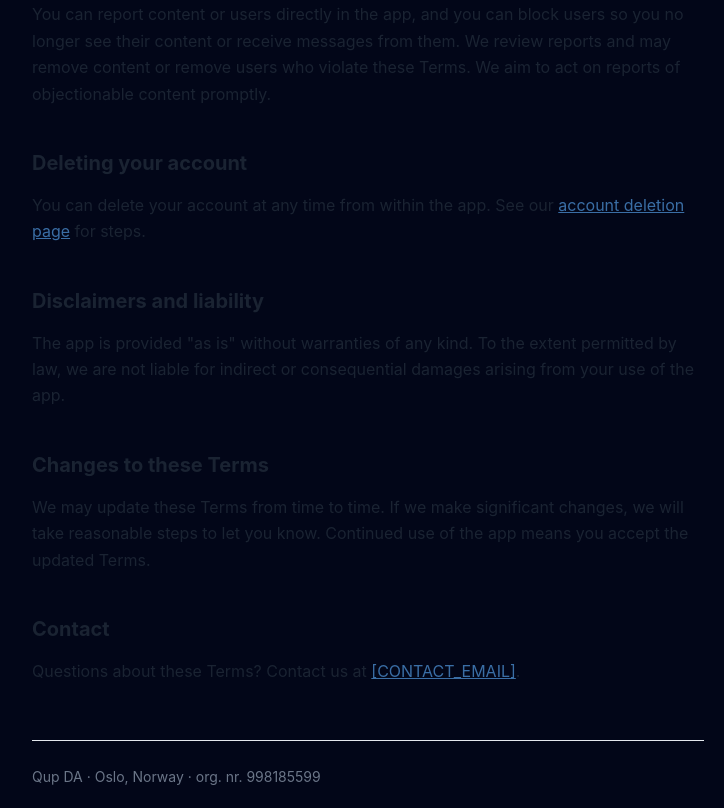
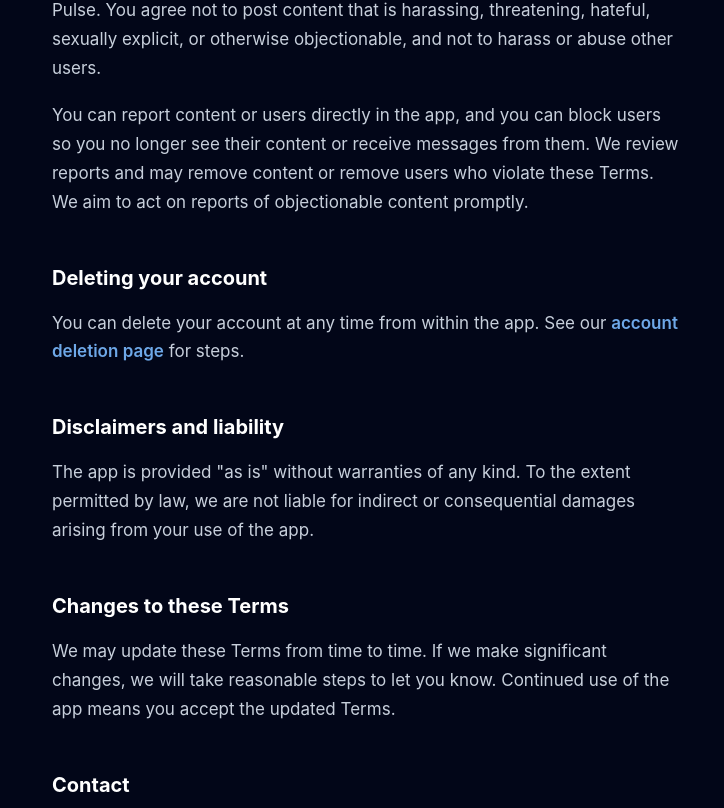
Before and after one commit to janegil-staff/qup-pulse-admin, a Next.js app: page /terms in a window 1280 px wide. Shown: the part 912-1720 px from the top of the page, without its empty margins (272-996 px from the left). Built offline with nearby package versions, Linux system fonts and the light colour scheme.

Commit message:
Make privacy and terms visible

```diff
--- a/src/app/delete/page.js
+++ b/src/app/delete/page.js
@@ -5,6 +5,7 @@
 // account from inside the app (deletion itself happens in-app).
 // Review-ready English draft — NOT legal advice.
 //
+// Colors tuned for a DARK site background.
 // Fill the [PLACEHOLDER] values before publishing:
 //   [CONTACT_EMAIL]   — support contact address
 // Confirm the numbered steps below match the app's actual menu labels.
@@ -16,22 +17,29 @@ export const metadata = {
 
 const styles = {
   main: {
-    maxWidth: 720,
+    maxWidth: 680,
     margin: '0 auto',
     padding: '64px 24px 96px',
     fontFamily:
       '-apple-system, BlinkMacSystemFont, "Segoe UI", Roboto, Helvetica, Arial, sans-serif',
-    color: '#1a2332',
-    lineHeight: 1.65,
+    color: '#e8ecf2',
+    lineHeight: 1.7,
   },
-  h1: { fontSize: 32, fontWeight: 700, marginBottom: 24, letterSpacing: '-0.02em' },
-  h2: { fontSize: 20, fontWeight: 700, marginTop: 40, marginBottom: 12 },
-  p: { marginBottom: 16 },
-  ol: { marginBottom: 16, paddingLeft: 22 },
+  h1: { fontSize: 34, fontWeight: 700, marginBottom: 24, letterSpacing: '-0.02em', color: '#ffffff' },
+  h2: { fontSize: 20, fontWeight: 700, marginTop: 44, marginBottom: 14, color: '#ffffff' },
+  p: { marginBottom: 18, color: '#c7cfdb', fontSize: 17 },
+  ol: { marginBottom: 18, paddingLeft: 22, color: '#c7cfdb', fontSize: 16 },
+  ul: { marginBottom: 18, paddingLeft: 22, color: '#c7cfdb', fontSize: 16 },
   li: { marginBottom: 10 },
-  ul: { marginBottom: 16, paddingLeft: 22 },
-  a: { color: '#3a6ea5', textDecoration: 'underline' },
-  footer: { marginTop: 56, paddingTop: 24, borderTop: '1px solid #e4e8ee', color: '#6b7688', fontSize: 14 },
+  strong: { color: '#ffffff' },
+  a: { color: '#6ea8e8', textDecoration: 'none', fontWeight: 600 },
+  footer: {
+    marginTop: 56,
+    paddingTop: 24,
+    borderTop: '1px solid rgba(255,255,255,0.12)',
+    color: '#8792a4',
+    fontSize: 14,
+  },
 };
 
 export default function DeletePage() {
@@ -47,9 +55,9 @@ export default function DeletePage() {
       <h2 style={styles.h2}>Steps</h2>
       <ol style={styles.ol}>
         {/* CONFIRM these labels match the app's actual UI before publishing. */}
-        <li style={styles.li}>Open Qup Pulse and go to <strong>Settings</strong>.</li>
-        <li style={styles.li}>Tap <strong>Personal Settings</strong>.</li>
-        <li style={styles.li}>Tap <strong>Delete Account</strong>.</li>
+        <li style={styles.li}>Open Qup Pulse and go to <strong style={styles.strong}>Settings</strong>.</li>
+        <li style={styles.li}>Tap <strong style={styles.strong}>Personal Settings</strong>.</li>
+        <li style={styles.li}>Tap <strong style={styles.strong}>Delete Account</strong>.</li>
         <li style={styles.li}>Confirm when prompted. Your account and data will be deleted.</li>
       </ol>
 
--- a/src/app/privacy/page.js
+++ b/src/app/privacy/page.js
@@ -4,10 +4,10 @@
 // Review-ready English draft — NOT legal advice. Have a lawyer review before
 // launch, especially the GDPR / EU personal-data sections.
 //
+// Colors tuned for a DARK site background.
 // Fill the [PLACEHOLDER] values before publishing:
 //   [CONTACT_EMAIL]   — support/privacy contact address
 //   [LAST_UPDATED]    — date this policy last changed
-// Confirm the "Information we collect" list matches what the app actually does.
 
 export const metadata = {
   title: 'Privacy Policy — Qup Pulse',
@@ -16,22 +16,28 @@ export const metadata = {
 
 const styles = {
   main: {
-        maxWidth: 720,
+    maxWidth: 680,
     margin: '0 auto',
     padding: '64px 24px 96px',
     fontFamily:
       '-apple-system, BlinkMacSystemFont, "Segoe UI", Roboto, Helvetica, Arial, sans-serif',
-        color: '#1a2332',
-        lineHeight: 1.65,
+    color: '#e8ecf2',
+    lineHeight: 1.7,
   },
-    h1: { fontSize: 32, fontWeight: 700, marginBottom: 8, letterSpacing: '-0.02em' },
-    updated: { color: '#6b7688', fontSize: 14, marginBottom: 40 },
-    h2: { fontSize: 20, fontWeight: 700, marginTop: 40, marginBottom: 12 },
-    p: { marginBottom: 16 },
-    ul: { marginBottom: 16, paddingLeft: 22 },
-    li: { marginBottom: 6 },
-    a: { color: '#3a6ea5', textDecoration: 'underline' },
-    footer: { marginTop: 56, paddingTop: 24, borderTop: '1px solid #e4e8ee', color: '#6b7688', fontSize: 14 },
+  h1: { fontSize: 34, fontWeight: 700, marginBottom: 8, letterSpacing: '-0.02em', color: '#ffffff' },
+  updated: { color: '#8792a4', fontSize: 14, marginBottom: 40 },
+  h2: { fontSize: 20, fontWeight: 700, marginTop: 44, marginBottom: 14, color: '#ffffff' },
+  p: { marginBottom: 18, color: '#c7cfdb', fontSize: 17 },
+  ul: { marginBottom: 18, paddingLeft: 22, color: '#c7cfdb', fontSize: 16 },
+  li: { marginBottom: 8 },
+  a: { color: '#6ea8e8', textDecoration: 'none', fontWeight: 600 },
+  footer: {
+    marginTop: 56,
+    paddingTop: 24,
+    borderTop: '1px solid rgba(255,255,255,0.12)',
+    color: '#8792a4',
+    fontSize: 14,
+  },
 };
 
 export default function PrivacyPage() {
@@ -45,9 +51,7 @@ export default function PrivacyPage() {
         protects your personal data when you use the Qup Pulse app. Qup DA is the data
         controller. We are registered in Oslo, Norway (org. nr. 998185599).
       </p>
-            <p style={styles.p}>
-                Qup Pulse is intended only for users aged 18 and over.
-            </p>
+      <p style={styles.p}>Qup Pulse is intended only for users aged 18 and over.</p>
 
       <h2 style={styles.h2}>Information we collect</h2>
       <ul style={styles.ul}>
@@ -66,9 +70,7 @@ export default function PrivacyPage() {
       </ul>
 
       <h2 style={styles.h2}>Service providers</h2>
-            <p style={styles.p}>
-                We share limited data with trusted providers who process it on our behalf:
-            </p>
+      <p style={styles.p}>We share limited data with trusted providers who process it on our behalf:</p>
       <ul style={styles.ul}>
         <li style={styles.li}>Cloudinary — image storage and delivery.</li>
         <li style={styles.li}>Resend — sending service emails.</li>
--- a/src/app/terms/page.js
+++ b/src/app/terms/page.js
@@ -5,6 +5,7 @@
 // launch. The "Objectionable content" section is required for Apple App Store
 // approval of user-generated-content apps (Guideline 1.2) — keep it.
 //
+// Colors tuned for a DARK site background.
 // Fill the [PLACEHOLDER] values before publishing:
 //   [CONTACT_EMAIL]   — support contact address
 //   [LAST_UPDATED]    — date these terms last changed
@@ -16,22 +17,26 @@ export const metadata = {
 
 const styles = {
   main: {
-    maxWidth: 720,
+    maxWidth: 680,
     margin: '0 auto',
     padding: '64px 24px 96px',
     fontFamily:
       '-apple-system, BlinkMacSystemFont, "Segoe UI", Roboto, Helvetica, Arial, sans-serif',
-    color: '#1a2332',
-    lineHeight: 1.65,
+    color: '#e8ecf2',
+    lineHeight: 1.7,
   },
-  h1: { fontSize: 32, fontWeight: 700, marginBottom: 8, letterSpacing: '-0.02em' },
-  updated: { color: '#6b7688', fontSize: 14, marginBottom: 40 },
-  h2: { fontSize: 20, fontWeight: 700, marginTop: 40, marginBottom: 12 },
-  p: { marginBottom: 16 },
-  ul: { marginBottom: 16, paddingLeft: 22 },
-  li: { marginBottom: 6 },
-  a: { color: '#3a6ea5', textDecoration: 'underline' },
-  footer: { marginTop: 56, paddingTop: 24, borderTop: '1px solid #e4e8ee', color: '#6b7688', fontSize: 14 },
+  h1: { fontSize: 34, fontWeight: 700, marginBottom: 8, letterSpacing: '-0.02em', color: '#ffffff' },
+  updated: { color: '#8792a4', fontSize: 14, marginBottom: 40 },
+  h2: { fontSize: 20, fontWeight: 700, marginTop: 44, marginBottom: 14, color: '#ffffff' },
+  p: { marginBottom: 18, color: '#c7cfdb', fontSize: 17 },
+  a: { color: '#6ea8e8', textDecoration: 'none', fontWeight: 600 },
+  footer: {
+    marginTop: 56,
+    paddingTop: 24,
+    borderTop: '1px solid rgba(255,255,255,0.12)',
+    color: '#8792a4',
+    fontSize: 14,
+  },
 };
 
 export default function TermsPage() {
```
Lines whose indentation alone changed are shown as unchanged.
